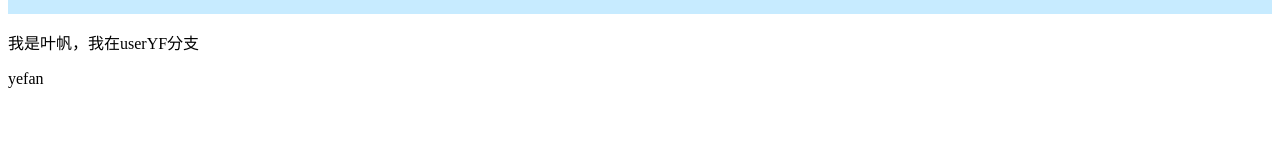
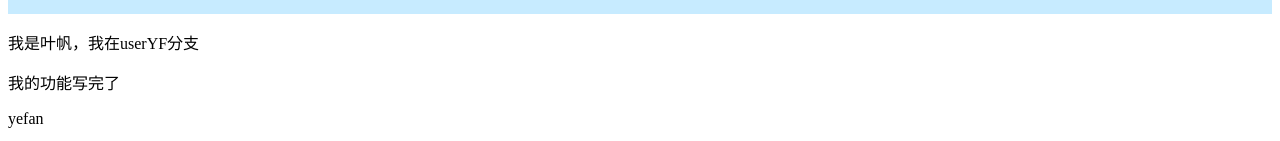
Before and after one commit to Yefannnn/TestGitMerge, a Vue app: page /#/sign in a window 1280 px wide. Shown: the part 776-917 px from the top of the page. Before the commit the page ends 880 px from the top, so only its background shows below. Built offline with nearby package versions, Linux system fonts and the light colour scheme; what @smallwei/avue, vue-baidu-map would draw is missing.

Commit message:
yf此模块功能已经完善

```diff
--- a/src/App.vue
+++ b/src/App.vue
@@ -2,6 +2,7 @@
   <div id="app">
     <router-view></router-view>
     <p>我是叶帆，我在userYF分支</p>
+    <p>我的功能写完了</p>
     <p>yefan</p>
   </div>
 </template>
```
